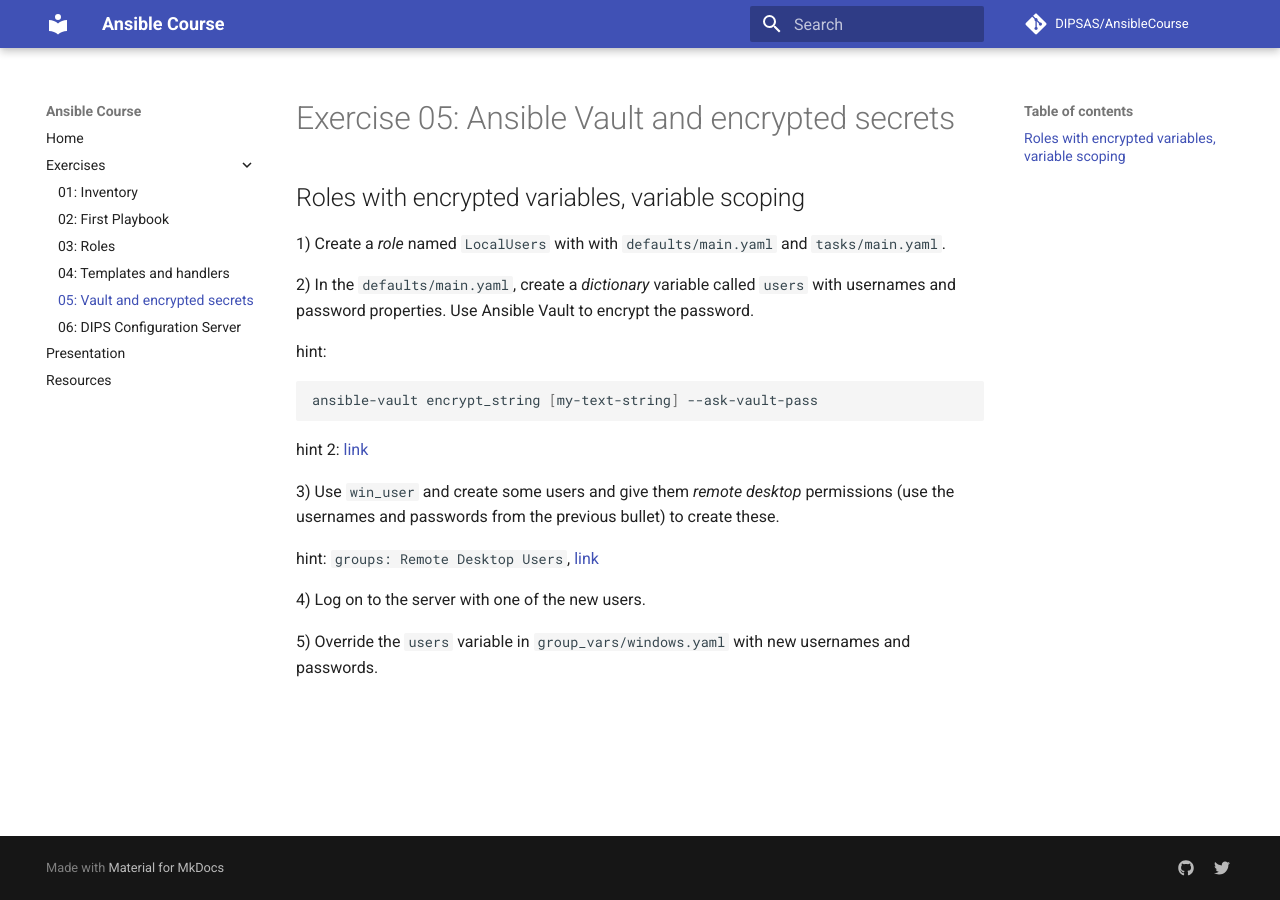
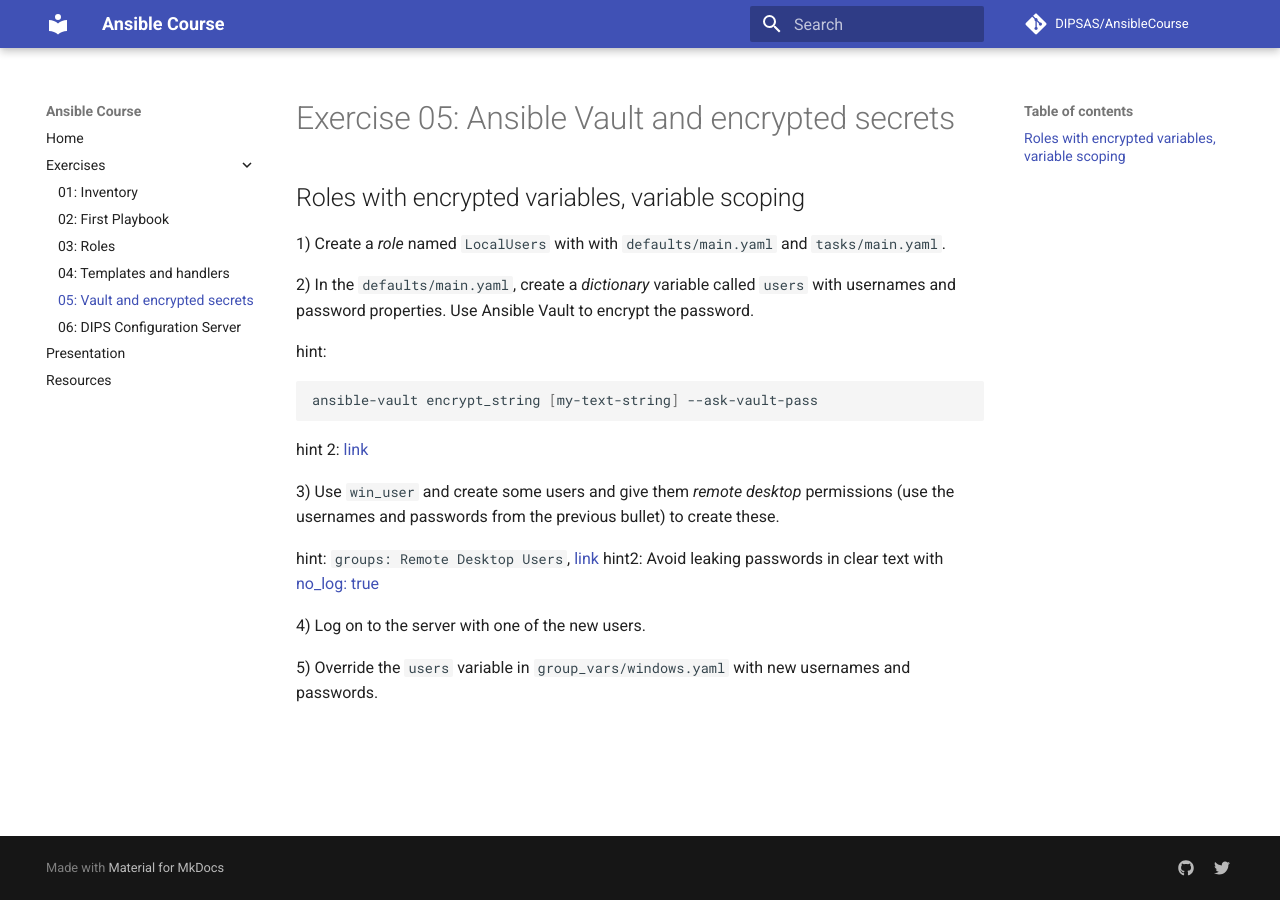
Before and after one commit to DIPSAS/AnsibleCourse, an MkDocs documentation site: the page built from docs/exercises/05-Vault.md, in a window 1280 px wide. Built offline with MkDocs 1.6.1 and Material for MkDocs 9.7.7, drawn with Linux system fonts in a browser that asks for light colours; comment, search, counter and statistics services are not loaded.

Commit message:
hinting no_log true

```diff
--- a/docs/exercises/05-Vault.md
+++ b/docs/exercises/05-Vault.md
@@ -17,6 +17,7 @@ hint 2: [link](https://stackoverflow.com/a/44241343/3793019)
 3) Use `win_user` and  create some users and give them *remote desktop* permissions (use the usernames and passwords from the previous bullet) to create these.
 
 hint: `groups: Remote Desktop Users`, [link](https://docs.ansible.com/ansible/latest/modules/win_user_module.html)
+hint2: Avoid leaking passwords in clear text with [no_log: true](https://serverfault.com/a/766095)
 
 4) Log on to the server with one of the new users.
 
```
